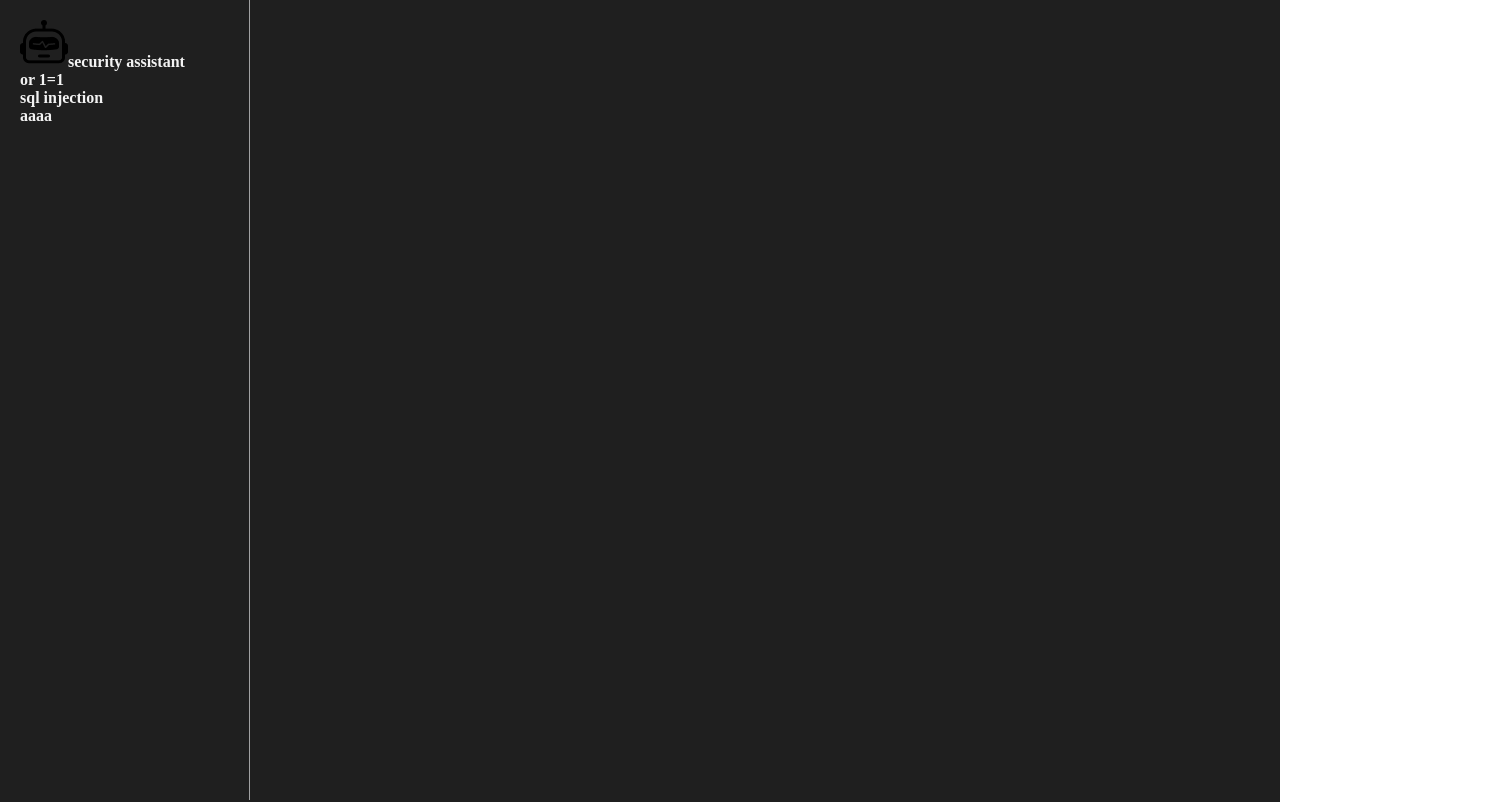
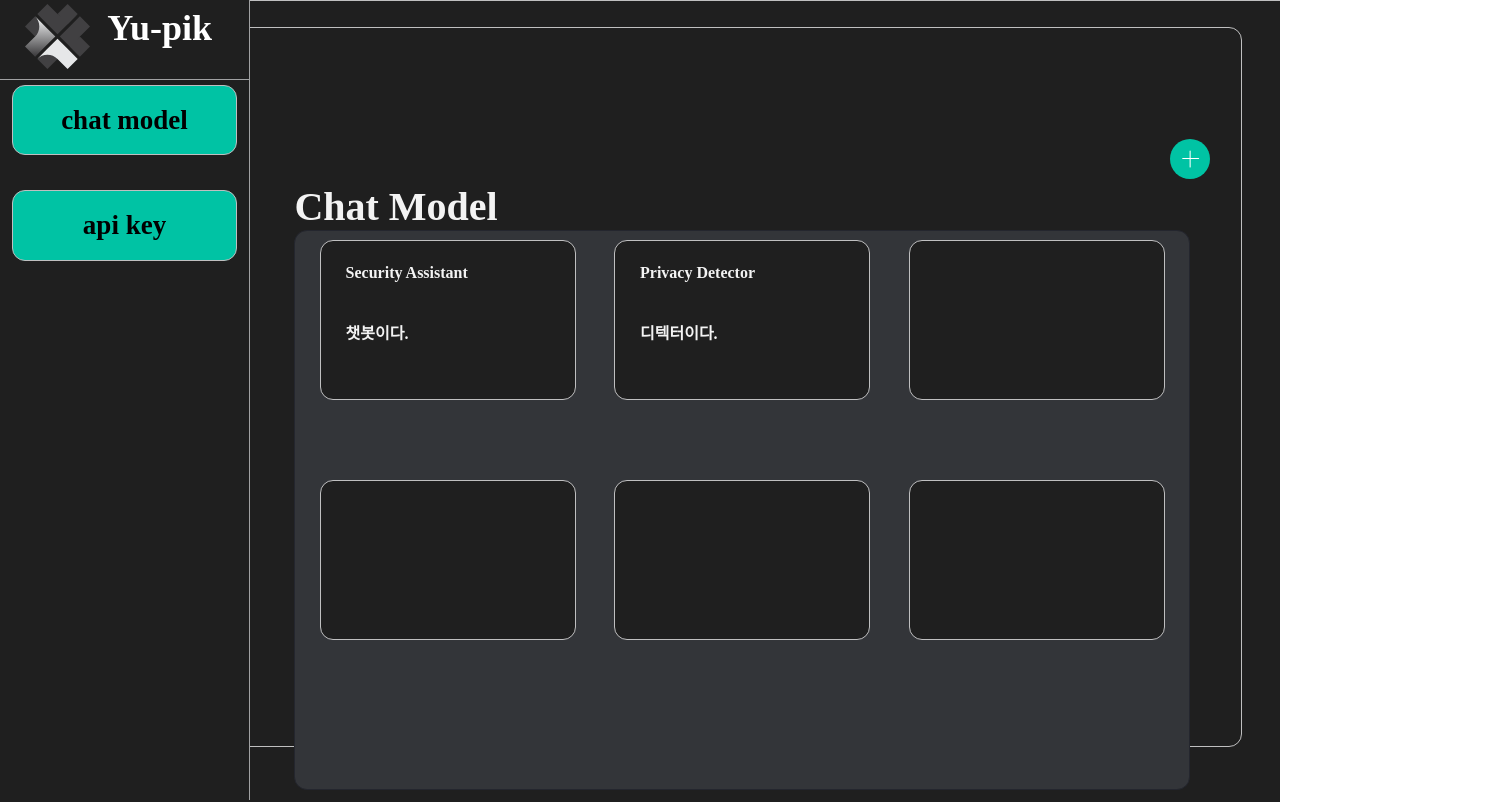
Before and after one commit to hurhyeon/gloogloo, a Vue app: page /api-key in a window 1280 px wide. Shown: the top 802 px of the page, 1510 px wide, since content can reach past the window. Built offline with nearby package versions, Linux system fonts and the light colour scheme.

Commit message:
15일차

```diff
--- a/src/pages/ApiKey.vue
+++ b/src/pages/ApiKey.vue
@@ -4,25 +4,37 @@
       <div class="navbar-content">
         <div class="frame-parent">
           <div class="frame-group">
-            <div class="robot-parent">
-              <img class="robot-icon" alt="" src="/robot.png" />
-              <b class="security-assiatant">security assistant</b>
+            <div class="yupik">
+              <img class="blackAndWhiteCollection11" alt="" src="/black-and-white-collection-11.svg" @click="onMainClick"/>
+              <b class="yu-pik">Yu-pik</b>
             </div>
           </div>
           <div class="list1">
-            <b class="list-chat">or 1=1</b>
+            <b class="list-chat">chat model</b>
           </div>
           <div class="list2">
-            <b class="list-chat">sql injection</b>
-          </div>
-          <div class="list3">
-            <b class="list-chat">aaaa</b>
+            <b class="list-chat">api key</b>
           </div>
         </div>
       </div>
     </nav>
-
-
+    <div class = "home">
+    <div class="rectangleDiv" />
+      <div class="mainmainBChild1" />
+      <img class="icon" alt="" src="/1.svg" />
+      <b class="chatModel1">Chat Model</b>
+      <div class="mainmainBChild2" />
+      <div class="mainmainBChild3" @click ="onSecurityClick" />
+      <div class="mainmainBChild4" @click ="onPrivircyClick"/>
+      <div class="mainmainBChild5" />
+      <div class="mainmainBChild6" />
+      <div class="mainmainBChild7" />
+      <div class="mainmainBChild8" />
+      <b class="securityAssistant" @click="onSecurityClick">Security Assistant</b>
+      <b class="p" @click="onSecurityClick">챗봇이다.</b>
+      <b class="privacyDetector" @click = "onPrivircyClick">Privacy Detector</b>
+      <b class="b1" @click = "onPrivircyClick">디텍터이다.</b>
+    </div>
   </div>
 </template>
 
@@ -39,17 +51,6 @@ export default {
 </script>
 
 <style scoped>
- .app{
-      width: 100vw;
-      min-height: 100vw;
-      background: #f3f3f3;
-      color:#1f1f1f;
-    }
-
-    .dark{
-      background: #1f1f1f;
-      color: #f3f3f3;
-    }
 
   .navbar {
     position: fixed;
@@ -62,8 +63,278 @@ export default {
 
 }
 
-.navbar-content {
-  padding: 20px;
+
+
+.frame-parent {
+  position: relative;
+  width: 100%;
+  height: 21.94rem;
+  display: flex;
+  flex-direction: column;
+  align-items: flex-start;
+  justify-content: flex-start;
+  gap: 10%;
+  text-align: center;
+  font-size: var(--font-size-8xl);
+  color: var(--color-black);
+  font-family: var(--font-inter);
+}
+.frame-group {
+  width: 14.31rem;
+  height: 3.13rem;
+  display: flex;
+  flex-direction: column;
+  align-items: flex-start;
+  justify-content: flex-start;
+  position: relative;
+  gap: 0.63rem;
+  text-align: left;
+  font-size: 1.25rem;
+}
+.yupik {
+  margin: 0 !important;
+  position: absolute;
+  left: 0rem;
+  width: 15.6rem;
+  height: 5rem;
+  display: flex;
+  flex-direction: row;
+  align-items: flex-start;
+  justify-content: flex-start;
+  z-index: 1;
+  border-bottom:1px solid#a0a1a2;
+
+}
+
+.yu-pik {
+    position: relative;
+    display: flex;
+    align-items: center;
+    width: 29.7rem;
+    height: 3.5rem;
+    margin-left: 43%;
+    color:#ffffff;
+    font-size: 36px;
+}
+
+.list-chat {
+  position: relative;
+  color:#000;
+  align-items: center;
+}
+
+.list1 {
+    align-self: stretch;
+    border-radius: 13px;
+    background-color: #a0a1a2;
+    overflow: hidden;
+    display: flex;
+    flex-direction: row;
+    align-items: center;
+    justify-content: center;
+    padding: var(--padding-lg) var(--padding-13xl);
+    cursor: pointer;
+    background-color: #00c3a4;
+    border: 1px solid #bfbfc0;
+    font-size: 27px;
+    margin-left:5%;
+    margin-right:5%;
+    height: 20%;
+  }
+
+.list2 {
+  align-self: stretch;
+    border-radius: 13px;
+    background-color: #a0a1a2;
+    overflow: hidden;
+    display: flex;
+    flex-direction: row;
+    align-items: center;
+    justify-content: center;
+    padding: var(--padding-lg) var(--padding-13xl);
+    cursor: pointer;
+    background-color: #00c3a4;
+    border: 1px solid #bfbfc0;
+    font-size: 27px;
+    margin-left:5%;
+    margin-right:5%;
+    height: 20%;
+
+  }
+
+  .blackAndWhiteCollection11 {
+      position: absolute;
+      top:5%;
+      left: 10%;
+      overflow: hidden;
+      cursor: pointer;
+    }
+
+    .rectangleDiv {
+
+      background-color: #333539;
+      border: 1px solid #bfbfc0;
+      border-left: hidden;
+      border-top: hidden;
+    }
+    .mainmainBChild1{
+      margin-left:17%;
+      margin-top:2%;
+      border-radius: 13px;
+      background-color: #1f1f1f;
+      border: 1px solid #bfbfc0;
+      box-sizing: border-box;
+      height: 90vh;
+      width: 80vw;
+    }
+    .icon{
+      position: relative;
+      margin-left: 68%;
+      width: 50vw;
+      height: 5vh;
+      cursor: pointer;
+      bottom: 38rem;
+    }
+    .chatModel1 {
+      position: relative;
+      bottom: 38rem;
+      left: 23%;
+      font-size: 40px;
+
+    }
+
+    .mainmainBChild2 {
+      position: relative;
+      bottom: 38rem;
+      left: 23%;
+      border-radius: 13px;
+      background-color: #333539;
+      border: 1px solid #24262e;
+      box-sizing: border-box;
+      width: 70%;
+      height: 70vh;
+
+    }
+
+    .mainmainBChild3 {
+      position: absolute;
+      top: 30%;
+      left: 25%;
+      border-radius: 13px;
+      background-color: #1f1f1f;
+      border: 1px solid #bfbfc0;
+      box-sizing: border-box;
+      width: 20%;
+      height: 20%;
+      cursor: pointer;
+
+    }
+
+    .mainmainBChild4 {
+      position: absolute;
+      top: 30%;
+      left: 48%;
+      border-radius: 13px;
+      background-color: #1f1f1f;
+      border: 1px solid #bfbfc0;
+      box-sizing: border-box;
+      width: 20%;
+      height: 20%;
+      cursor: pointer;
+
+    }
+
+    .mainmainBChild5 {
+      position: absolute;
+      top: 30%;
+      left: 71%;
+      border-radius: 13px;
+      background-color: #1f1f1f;
+      border: 1px solid #bfbfc0;
+      box-sizing: border-box;
+      width: 20%;
+      height: 20%;
+
+    }
+
+    .mainmainBChild6 {
+      position: absolute;
+      top: 60%;
+      left: 25%;
+      border-radius: 13px;
+      background-color: #1f1f1f;
+      border: 1px solid #bfbfc0;
+      box-sizing: border-box;
+      width: 20%;
+      height: 20%;
+
+    }
+
+    .mainmainBChild7 {
+      position: absolute;
+      top: 60%;
+      left: 48%;
+      border-radius: 13px;
+      background-color: #1f1f1f;
+      border: 1px solid #bfbfc0;
+      box-sizing: border-box;
+      width: 20%;
+      height: 20%;
+
+    }
+    .mainmainBChild8 {
+      position: absolute;
+      top: 60%;
+      left: 71%;
+      border-radius: 13px;
+      background-color: #1f1f1f;
+      border: 1px solid #bfbfc0;
+      box-sizing: border-box;
+      width: 20%;
+      height: 20%;
+
+    }
+
+    .securityAssistant {
+      position: absolute;
+      cursor: pointer;
+      top: 33%;
+      left: 27%;
+
+    }
+
+    .p {
+      position: absolute;
+      top:40%;
+      left:27%;
+      cursor: pointer;
+      display: inline-block;
+
+
+    }
+    .b {
+      position: absolute;
+      top: 471px;
+      cursor: pointer;
+      display: inline-block;
+      width: 120px;
+      height: 55px;
+
+    }
+    .privacyDetector {
+      position: absolute;
+      cursor: pointer;
+      top: 33%;
+      left: 50%;
+
+    }
+    .b1 {
+      position: absolute;
+      top: 40%;
+      left: 50%;
+      cursor: pointer;
+      display: inline-block;
+
 
     }
 </style>
```
Lines whose indentation alone changed are shown as unchanged.
